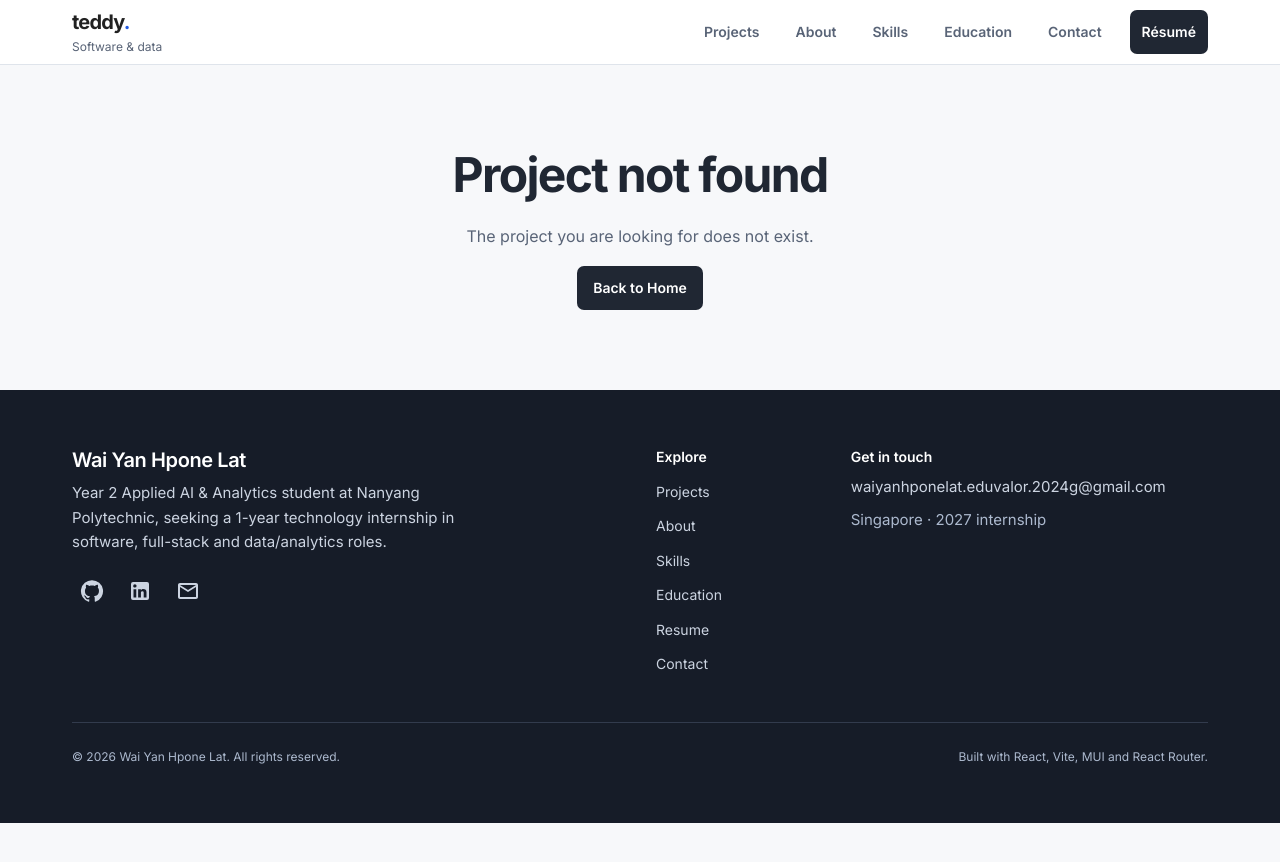
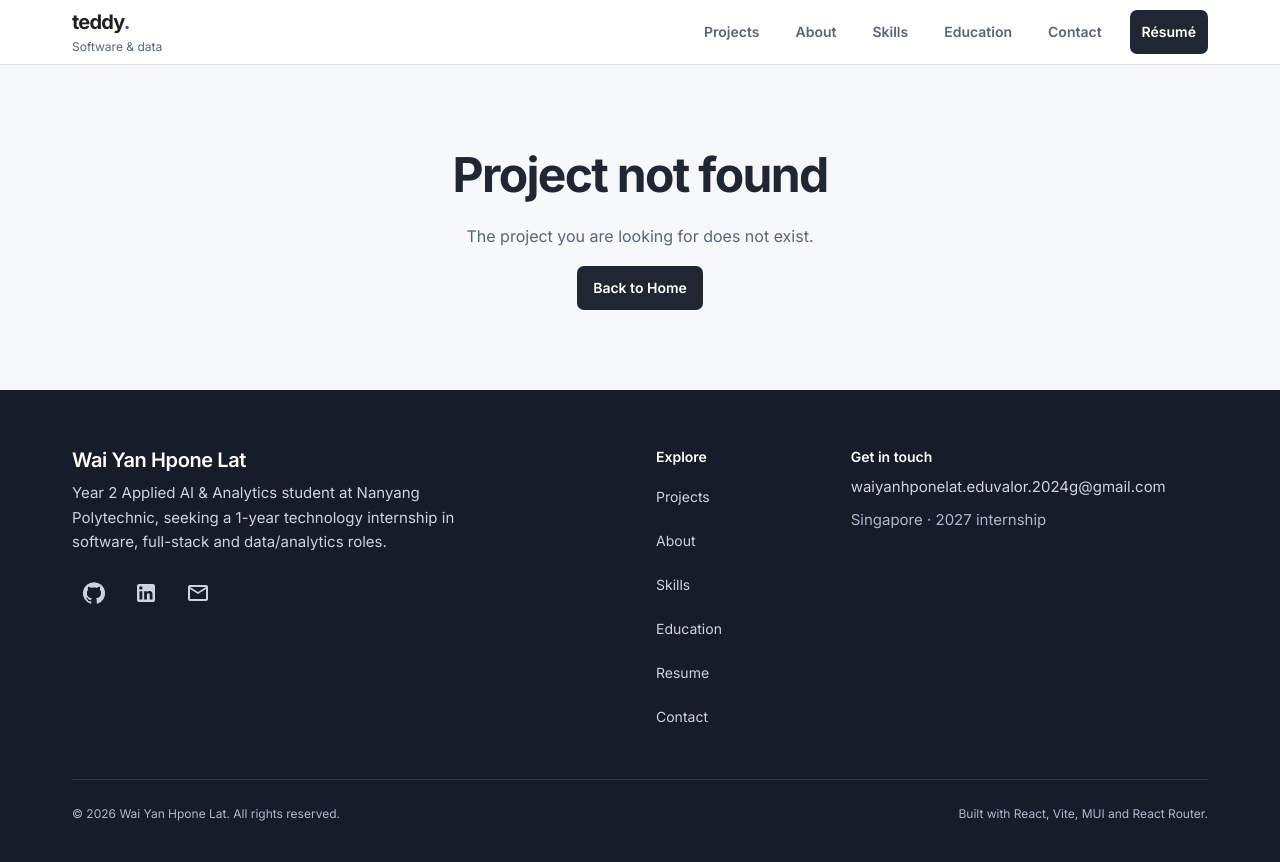
Before and after one commit to TeddyQyuon/TeddyQyuonPortfolio, a React (Vite) app: page /projects/1 in a window 1280 px wide. Shown: the top 862 px of the page. Before the commit the page ends 823 px from the top, so only its background shows below. Built offline with nearby package versions, Linux system fonts and the light colour scheme.

Commit message:
Improve portfolio touch targets and narrow-screen wrapping

```diff
--- a/src/index.css
+++ b/src/index.css
@@ -6,6 +6,7 @@ img { max-width: 100%; }
 section[id], div[id], h1[id], h2[id], h3[id], h4[id], h5[id], h6[id] { scroll-margin-top: 88px; }
 ::selection { background: #dce7ff; color: #131923; }
 a:focus-visible, button:focus-visible { outline: 2px solid var(--blue); outline-offset: 4px; }
+.MuiIconButton-root { min-width: 44px; min-height: 44px; }
 .skip-link { position: absolute; top: 0; left: 0; z-index: 2000; transform: translateY(-120%); padding: .75rem 1.25rem; background: var(--ink); color: white; font-weight: 600; text-decoration: none; }
 .skip-link:focus { transform: translateY(0); }
 .section-shell { padding-top: 88px !important; padding-bottom: 88px !important; }
@@ -22,7 +23,7 @@ a:focus-visible, button:focus-visible { outline: 2px solid var(--blue); outline-
 .hero-intro { max-width: 565px; color: var(--muted); margin-bottom: 28px !important; }
 .hero-actions { display: flex; flex-wrap: wrap; gap: 12px; }
 .hero-socials { display: flex; flex-wrap: wrap; gap: 22px; margin-top: 26px; }
-.quiet-link { display: inline-flex; align-items: center; gap: 7px; text-decoration: none; color: var(--muted); font-size: .875rem; font-weight: 500; min-height: 36px; }
+.quiet-link { display: inline-flex; align-items: center; gap: 7px; text-decoration: none; color: var(--muted); font-size: .875rem; font-weight: 500; min-height: 44px; }
 .quiet-link:hover { color: var(--blue); }
 .hero-photo { margin: 0; padding: 12px; background: #ffffff; border: 1px solid var(--line); border-radius: 16px; box-shadow: 0 18px 48px #2537590d; }
 .hero-photo img { width: 100%; height: auto; aspect-ratio: .85; display: block; object-fit: cover; object-position: center 30%; border-radius: 5px; }
@@ -70,7 +71,7 @@ a:focus-visible, button:focus-visible { outline: 2px solid var(--blue); outline-
 .about-highlight { display: flex; gap: 14px; align-items: flex-start; }
 .about-highlight svg { color: var(--blue); flex-shrink: 0; margin-top: 3px; }
 .core-tools { display: grid; grid-template-columns: repeat(4, minmax(0, 1fr)); gap: 14px; padding: 4px 0 32px; border-bottom: 1px solid var(--line); margin-bottom: 36px; }
-.core-tool { display: inline-flex; align-items: center; gap: 12px; font-weight: 600; font-size: .9375rem; padding: 18px; border: 1px solid var(--line); border-radius: 10px; background: #f9fafc; }
+.core-tool { display: inline-flex; align-items: center; gap: 12px; min-width: 0; overflow-wrap: anywhere; font-weight: 600; font-size: .9375rem; padding: 18px; border: 1px solid var(--line); border-radius: 10px; background: #f9fafc; }
 .skills-grid { display: grid; grid-template-columns: repeat(3, minmax(0, 1fr)); gap: 34px 42px; }
 .skill-category { min-width: 0; padding: 22px; border: 1px solid var(--line); border-radius: 12px; background: #fff; }
 .skill-heading { display: flex; gap: 10px; align-items: center; margin: 0 0 15px !important; font-size: .9375rem !important; }
@@ -80,7 +81,7 @@ a:focus-visible, button:focus-visible { outline: 2px solid var(--blue); outline-
 .skill-term span { overflow-wrap: anywhere; }
 .contact-surface { padding: 32px 0; border-top: 1px solid var(--line); border-bottom: 1px solid var(--line); }
 .resume-surface { padding: 28px; display: flex; gap: 22px; align-items: center; border: 1px solid var(--line); border-radius: 10px; background: white; }
-.footer-link { display: block; color: #ccd4e1; text-decoration: none; font-size: .875rem; padding: 5px 0; }
+.footer-link { display: flex; align-items: center; min-height: 44px; color: #ccd4e1; text-decoration: none; font-size: .875rem; padding: 8px 0; }
 .footer-link:hover { color: white; }
 .technology-logo { object-fit: contain; flex-shrink: 0; }
 .technology-stripe, .technology-knime, .technology-spotify-web-api, .technology-mlflow { padding: 1px; }
@@ -121,7 +122,7 @@ a:focus-visible, button:focus-visible { outline: 2px solid var(--blue); outline-
   .hero-intro { font-size: .9375rem !important; margin-bottom: 22px !important; }
   .hero-socials { gap: 20px; margin-top: 20px; }
   .hero-facts { grid-template-columns: 1fr; gap: 16px; padding: 24px 0 28px; }
-  .hero-fact { display: grid; grid-template-columns: 90px 1fr; gap: 12px; }
+  .hero-fact { display: grid; grid-template-columns: 90px minmax(0, 1fr); gap: 12px; }
   .hero-fact-label { padding-top: 2px; margin-bottom: 0; font-size: .75rem; }
   .hero-fact-value { font-size: .875rem; }
   .project-group-heading { margin-bottom: 22px; padding-bottom: 15px; }
```
